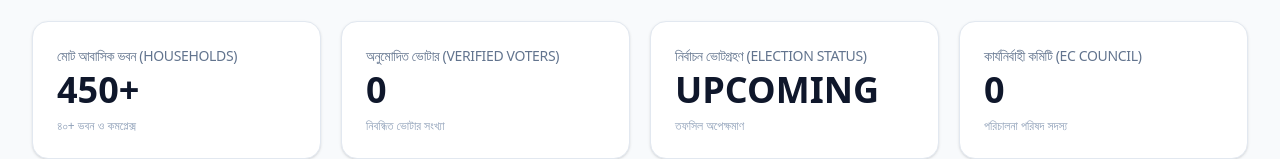
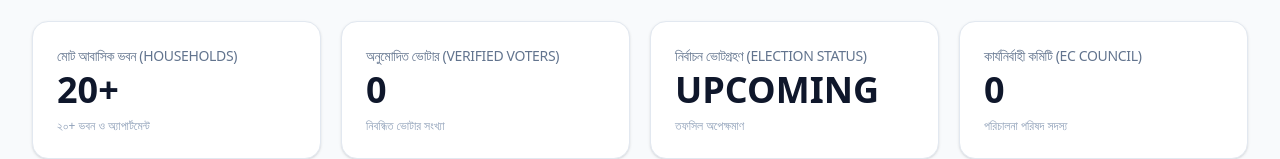
Before and after one commit to abirmallik111/bikrampur-garden-city-portal, a React (Vite) app: page / in a window 1280 px wide. Shown: the part 660-819 px from the top of the page. Built offline with nearby package versions, Linux system fonts and the light colour scheme; no server answers; the database is empty.

Commit message:
fix: correct household stat from 450+/40+ to 20+ buildings and apartments

```diff
--- a/src/views/LandingPage.tsx
+++ b/src/views/LandingPage.tsx
@@ -198,8 +198,8 @@ export const LandingPage: React.FC = () => {
             <div className="text-slate-500 text-xs sm:text-sm font-medium mb-1 uppercase tracking-tight">
               মোট আবাসিক ভবন (Households)
             </div>
-            <div className="text-3xl sm:text-4xl font-bold text-slate-900">450+</div>
-            <div className="mt-2 text-xs text-slate-400 font-medium">৪০+ ভবন ও কমপ্লেক্স</div>
+            <div className="text-3xl sm:text-4xl font-bold text-slate-900">20+</div>
+            <div className="mt-2 text-xs text-slate-400 font-medium">২০+ ভবন ও অ্যাপার্টমেন্ট</div>
           </div>
 
           <div className="bg-white p-6 rounded-2xl shadow-sm border border-slate-200">
```
